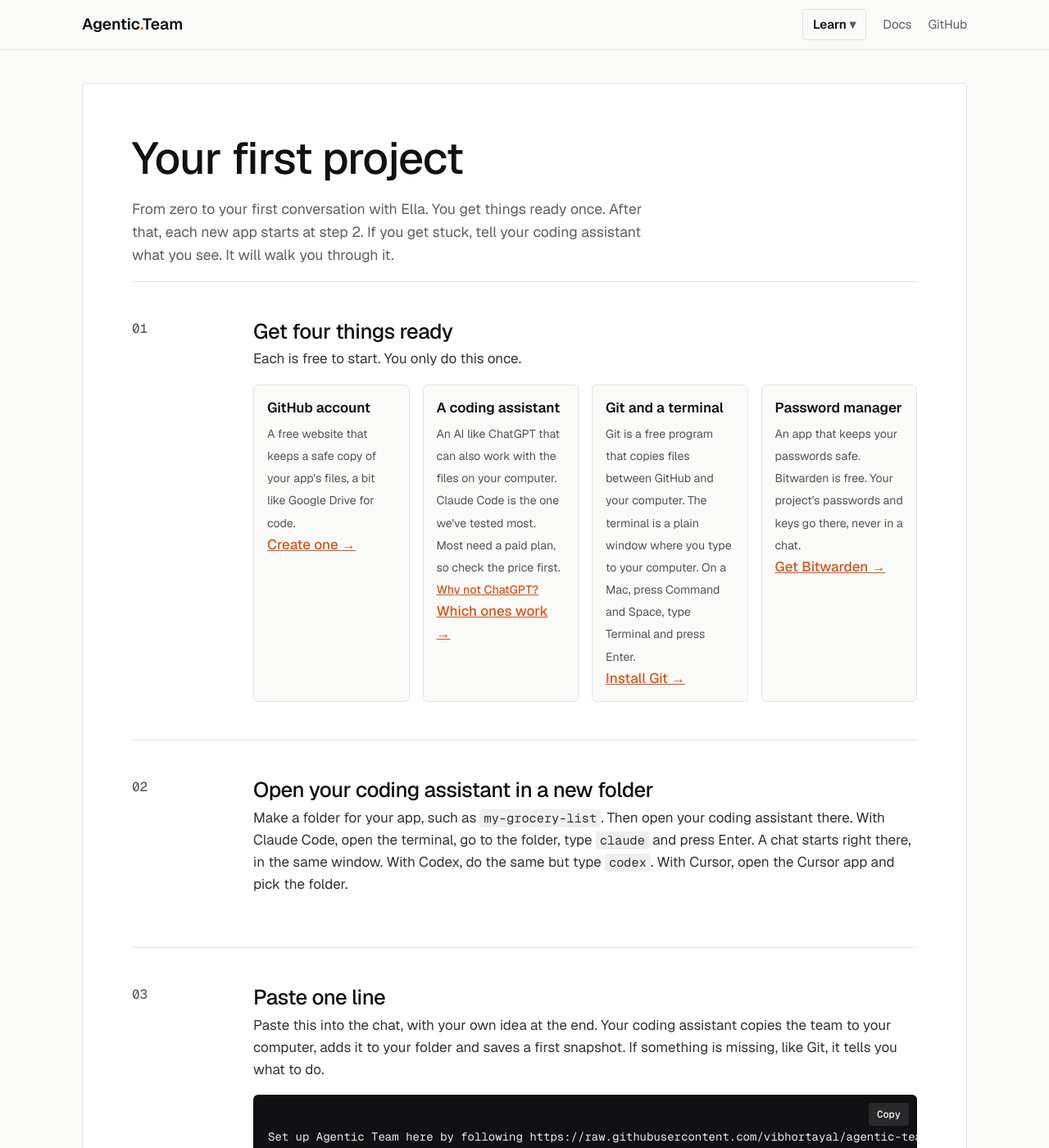
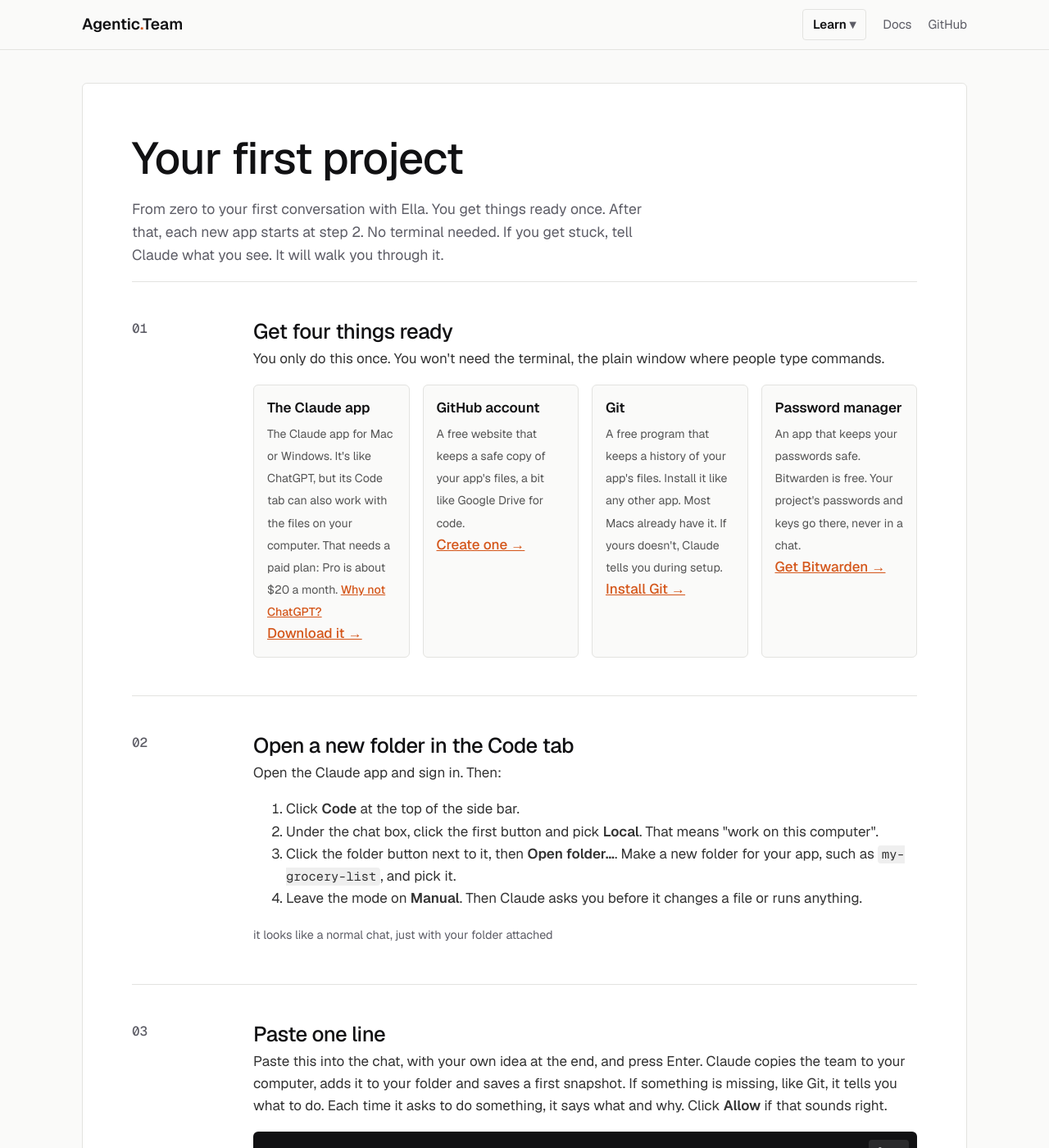
Before and after one commit to vibhortayal/agentic-team-oss, a Jekyll site: the page built from learn/first-project.html, in a window 1280 px wide and 1400 px high. Shown: the whole window at 82% size. Built offline with Jekyll 4.4.1, drawn with Linux system fonts in a browser that asks for light colours; some of the changed text lies outside the part shown.

Commit message:
Make the Claude app's Code tab the main way in, so newcomers never need the terminal
The first-project lesson, README, home page and Words lesson now start
from the Claude desktop app: open the Code tab, pick Local, open a new
folder, leave Manual mode on, paste the one setup line. The terminal,
Codex, Cursor and the plugin command move to a short 'Other ways in'
section. Builds on the one-line setup in PR #22.

Co-Authored-By: Claude Opus 5.5 <noreply@anthropic.com>
Claude-Session: https://claude.ai/code/session_0155vpoTrc7ExZQifuxMZPyb

```diff
--- a/index.html
+++ b/index.html
@@ -116,7 +116,7 @@ theme: plain
   <ul class="need">
     <li><b>A coding assistant</b><p>An AI like ChatGPT that can also work with the files on your computer. Claude Code is the one we've tested most. Codex and Cursor work too. Most need a paid plan from the AI company, so check the price first.</p></li>
     <li><b>A free GitHub account</b><p>GitHub is a website that keeps a safe copy of your app's files, a bit like Google Drive for code.</p></li>
-    <li><b>About 15 minutes for setup</b><p>You'll type a few lines into the terminal, a plain window where you type to your computer. If that's new, a friend who knows computers can help the first time.</p></li>
+    <li><b>About 15 minutes for setup</b><p>You install the Claude app, open a new folder in it and paste one line. You don't need to type any commands.</p></li>
   </ul>
 </div></section>
 
--- a/learn/first-project.html
+++ b/learn/first-project.html
@@ -33,6 +33,9 @@ next: {url: /learn/demo.html, title: "Watch a demo"}
 .copy { position: absolute; top: 10px; right: 10px; font: 500 12px "Geist Mono", monospace; background: #ffffff1a; color: #fff; border: 0; border-radius: 4px; padding: 6px 10px; cursor: pointer; }
 .note { font-size: .9rem; color: var(--muted); display: inline-block; margin-top: 2px; }
 .bubble { background: var(--bg2); border-radius: 6px; padding: 14px 18px; max-width: 34em; margin: 10px 0; }
+.other { border-top: 1px solid var(--line); padding: 32px 0 0; }
+.other h2 { font-size: 1.25rem; margin: 0 0 .3em; }
+.other p, .other li { color: #333; }
 .bubble.me { background: #fbeee6; border-radius: 6px; margin-left: auto; }
 </style>
 
@@ -40,18 +43,18 @@ next: {url: /learn/demo.html, title: "Watch a demo"}
 <div class="board">
   <header class="wb-hero">
     <h1>Your first project</h1>
-    <p>From zero to your first conversation with Ella. You get things ready once. After that, each new app starts at step 2. If you get stuck, tell your coding assistant what you see. It will walk you through it.</p>
+    <p>From zero to your first conversation with Ella. You get things ready once. After that, each new app starts at step 2. No terminal needed. If you get stuck, tell Claude what you see. It will walk you through it.</p>
   </header>
 
   <div class="step reveal">
     <div class="num">1<svg class="draw" viewBox="0 0 110 110"><circle cx="40" cy="48" r="44" stroke="#e2442f" stroke-width="3" style="--len:290"/></svg></div>
     <div>
       <h2>Get four things ready</h2>
-      <p>Each is free to start. You only do this once.</p>
+      <p>You only do this once. You won't need the terminal, the plain window where people type commands.</p>
       <div class="doodles">
+        <div class="doodle"><b>The Claude app</b><small>The Claude app for Mac or Windows. It's like ChatGPT, but its Code tab can also work with the files on your computer. That needs a paid plan: Pro is about $20 a month. <a href="{{ '/learn/words.html' | relative_url }}">Why not ChatGPT?</a></small><br><a href="https://claude.ai/download">Download it →</a></div>
         <div class="doodle"><b>GitHub account</b><small>A free website that keeps a safe copy of your app's files, a bit like Google Drive for code.</small><br><a href="https://docs.github.com/en/get-started/start-your-journey/creating-an-account-on-github">Create one →</a></div>
-        <div class="doodle"><b>A coding assistant</b><small>An AI like ChatGPT that can also work with the files on your computer. Claude Code is the one we've tested most. Most need a paid plan, so check the price first. <a href="{{ '/learn/words.html' | relative_url }}">Why not ChatGPT?</a></small><br><a href="{{ '/adapters/#tools' | relative_url }}">Which ones work →</a></div>
-        <div class="doodle"><b>Git and a terminal</b><small>Git is a free program that copies files between GitHub and your computer. The terminal is a plain window where you type to your computer. On a Mac, press Command and Space, type Terminal and press Enter.</small><br><a href="https://git-scm.com/downloads">Install Git →</a></div>
+        <div class="doodle"><b>Git</b><small>A free program that keeps a history of your app's files. Install it like any other app. Most Macs already have it. If yours doesn't, Claude tells you during setup.</small><br><a href="https://git-scm.com/downloads">Install Git →</a></div>
         <div class="doodle"><b>Password manager</b><small>An app that keeps your passwords safe. Bitwarden is free. Your project's passwords and keys go there, never in a chat.</small><br><a href="https://bitwarden.com/">Get Bitwarden →</a></div>
       </div>
     </div>
@@ -60,8 +63,15 @@ next: {url: /learn/demo.html, title: "Watch a demo"}
   <div class="step reveal">
     <div class="num">2<svg class="draw" viewBox="0 0 110 110"><circle cx="40" cy="48" r="44" stroke="#e2442f" stroke-width="3" style="--len:290"/></svg></div>
     <div>
-      <h2>Open your coding assistant in a new folder</h2>
-      <p>Make a folder for your app, such as <code>my-grocery-list</code>. Then open your coding assistant there. With Claude Code, open the terminal, go to the folder, type <code>claude</code> and press Enter. A chat starts right there, in the same window. With Codex, do the same but type <code>codex</code>. With Cursor, open the Cursor app and pick the folder.</p>
+      <h2>Open a new folder in the Code tab</h2>
+      <p>Open the Claude app and sign in. Then:</p>
+      <ol>
+        <li>Click <b>Code</b> at the top of the side bar.</li>
+        <li>Under the chat box, click the first button and pick <b>Local</b>. That means "work on this computer".</li>
+        <li>Click the folder button next to it, then <b>Open folder…</b>. Make a new folder for your app, such as <code>my-grocery-list</code>, and pick it.</li>
+        <li>Leave the mode on <b>Manual</b>. Then Claude asks you before it changes a file or runs anything.</li>
+      </ol>
+      <span class="note">it looks like a normal chat, just with your folder attached</span>
     </div>
   </div>
 
@@ -69,11 +79,10 @@ next: {url: /learn/demo.html, title: "Watch a demo"}
     <div class="num">3<svg class="draw" viewBox="0 0 110 110"><circle cx="40" cy="48" r="44" stroke="#e2442f" stroke-width="3" style="--len:290"/></svg></div>
     <div>
       <h2>Paste one line</h2>
-      <p>Paste this into the chat, with your own idea at the end. Your coding assistant copies the team to your computer, adds it to your folder and saves a first snapshot. If something is missing, like Git, it tells you what to do.</p>
+      <p>Paste this into the chat, with your own idea at the end, and press Enter. Claude copies the team to your computer, adds it to your folder and saves a first snapshot. If something is missing, like Git, it tells you what to do. Each time it asks to do something, it says what and why. Click <b>Allow</b> if that sounds right.</p>
       <div class="code"><button class="copy">Copy</button>Set up Agentic Team here by following https://raw.githubusercontent.com/{{ site.github.repository_nwo }}/main/START.md. My idea: I want an app where my family can share a grocery list.</div>
       <svg class="draw" viewBox="0 0 300 60" width="300" height="60"><path d="M10 50 C 80 10, 180 10, 260 30 M 245 18 L 262 31 L 244 42" stroke="#1f4fbf" stroke-width="3" style="--len:340"/></svg>
       <span class="note">swap in your own idea, in your own words</span>
-      <p>Using Claude Code? You can use our plugin instead. Type <code>/plugin install agentic-team --marketplace {{ site.github.repository_nwo }}</code>, then <code>/agentic-team:start</code> and your idea.</p>
     </div>
   </div>
 
@@ -81,7 +90,7 @@ next: {url: /learn/demo.html, title: "Watch a demo"}
     <div class="num">4<svg class="draw" viewBox="0 0 110 110"><circle cx="40" cy="48" r="44" stroke="#e2442f" stroke-width="3" style="--len:290"/></svg></div>
     <div>
       <h2>Meet Ella</h2>
-      <p>When setup is done, Ella says hello and asks about your idea. Next time, open your coding assistant in the same folder and paste this one line. It's the only prompt you need to remember.</p>
+      <p>When setup is done, Ella says hello and asks about your idea. Next time, open the same folder in the Code tab and paste this one line. It's the only prompt you need to remember.</p>
       <div class="code"><button class="copy">Copy</button>You are Ella, the Engagement Lead. Read AGENTS.md and .team/roles/engagement-lead.md. I'd like to add a shopping budget.</div>
     </div>
   </div>
@@ -105,6 +114,16 @@ next: {url: /learn/demo.html, title: "Watch a demo"}
       <span class="note">that's it, you've started</span>
     </div>
   </div>
+  <div class="other">
+    <div>
+      <h2>Other ways in</h2>
+      <p>The Claude app is the easiest start, and Claude is the assistant we've tested most. The team works with other coding assistants too. <a href="{{ '/adapters/#tools' | relative_url }}">See which ones →</a></p>
+      <ul>
+        <li><b>Codex or Cursor:</b> open their app, pick your folder and paste the same line from step 3.</li>
+        <li><b>The terminal:</b> if you like typing commands, go to your folder, type <code>claude</code> or <code>codex</code> and paste the same line. With Claude Code there you can use our plugin instead: <code>/plugin install agentic-team --marketplace {{ site.github.repository_nwo }}</code>, then <code>/agentic-team:start</code> and your idea.</li>
+      </ul>
+    </div>
+  </div>
 </div>
 </div>
 
--- a/learn/words.html
+++ b/learn/words.html
@@ -82,14 +82,14 @@ next: {url: /learn/journey.html, title: "How a project goes"}
     <h2>The AI words</h2>
     <dl>
       <div class="term"><dt>Chatbot</dt><dd><p>An AI you talk to in a chat window or app, such as ChatGPT, the Claude app or Gemini. It can write a lot, code included, but it can't open the files on your computer or run anything there. You'd be copying and pasting by hand.</p><p class="use">Fine for questions. The team can't run here.</p></dd></div>
-      <div class="term"><dt>Coding assistant<small>also: coding agent</small></dt><dd><p>An AI that works inside a folder on your computer. It can read and change the files there, and start other programs. It usually asks you before anything risky. You talk to it by typing, like a chat. With Claude Code and Codex, that chat happens in the terminal, the plain text window explained below. Cursor is an app you install, with a chat box down the side. Most need a paid plan from the AI company, so check the price first.</p><p class="use">This is where the team runs. Claude Code is the best tested today.</p></dd></div>
+      <div class="term"><dt>Coding assistant<small>also: coding agent</small></dt><dd><p>An AI that works inside a folder on your computer. It can read and change the files there, and start other programs. It usually asks you before anything risky. You talk to it by typing, like a chat. The Claude app has one in its Code tab, so it looks like the chat you know. Codex and Cursor are apps too. Some people use Claude Code or Codex in the terminal instead, the plain text window explained below. Most need a paid plan from the AI company, so check the price first.</p><p class="use">This is where the team runs. Claude Code is the best tested today.</p></dd></div>
       <div class="term"><dt>Agent</dt><dd><p>An AI with a job and the tools to do it. It works through the steps by itself, instead of answering one message at a time. A coding assistant is an agent. Agentic Team gives it ten job descriptions, so it can play ten agents: Ella, Priya, Ian, Vera and the rest.</p><p class="use">When this site says "the team", it means those ten agents.</p></dd></div>
       <div class="term"><dt>Prompt</dt><dd><p>What you type to the AI. You only need one to start: the line that tells it to be Ella, followed by your idea.</p></dd></div>
     </dl>
 
     <h2>The computer words</h2>
     <dl>
-      <div class="term"><dt>Terminal</dt><dd><p>A plain window where you type instructions to your computer instead of clicking. On a Mac, press Command and Space, type Terminal and press Enter. On Linux any terminal works. Windows hasn't been tested yet. Git Bash, which comes with Git for Windows, is the likeliest to work.</p><p class="use">You'll paste a few commands into it, once per project.</p></dd></div>
+      <div class="term"><dt>Terminal</dt><dd><p>A plain window where you type instructions to your computer instead of clicking. On a Mac, press Command and Space, type Terminal and press Enter. On Linux any terminal works. Windows hasn't been tested yet. Git Bash, which comes with Git for Windows, is the likeliest to work.</p><p class="use">You can skip it. The Claude app's Code tab does the same job with buttons.</p></dd></div>
       <div class="term"><dt>Project folder</dt><dd><p>The folder on your computer that holds your app's files, for example <code>~/code/family-groceries</code>.</p><p class="use">You open your coding assistant inside it, so the AI works on the right files.</p></dd></div>
       <div class="term"><dt>Git</dt><dd><p>A free program that saves snapshots of your project's files, called commits, so every change is recorded and can be undone.</p><p class="use">You install it once. The agents use it for you after that.</p></dd></div>
     </dl>
```
Also changed, not shown: README.md.
